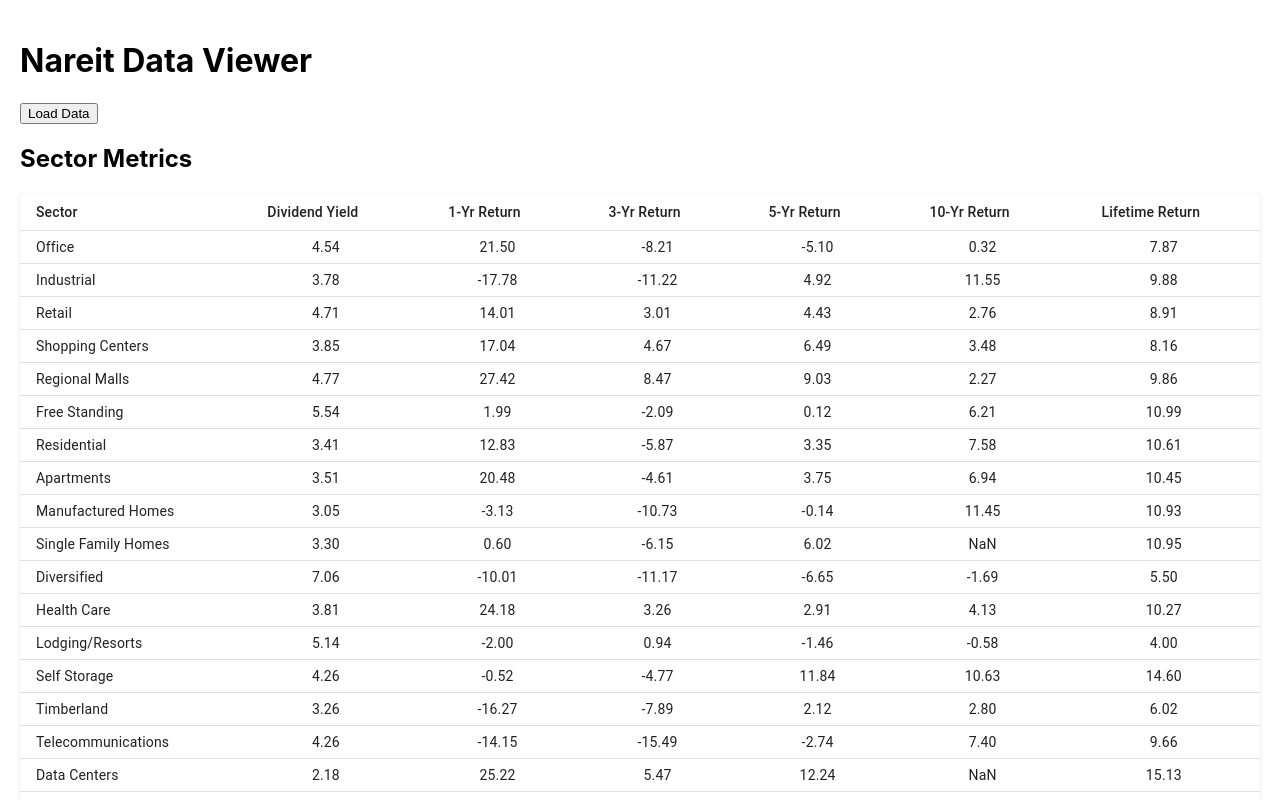
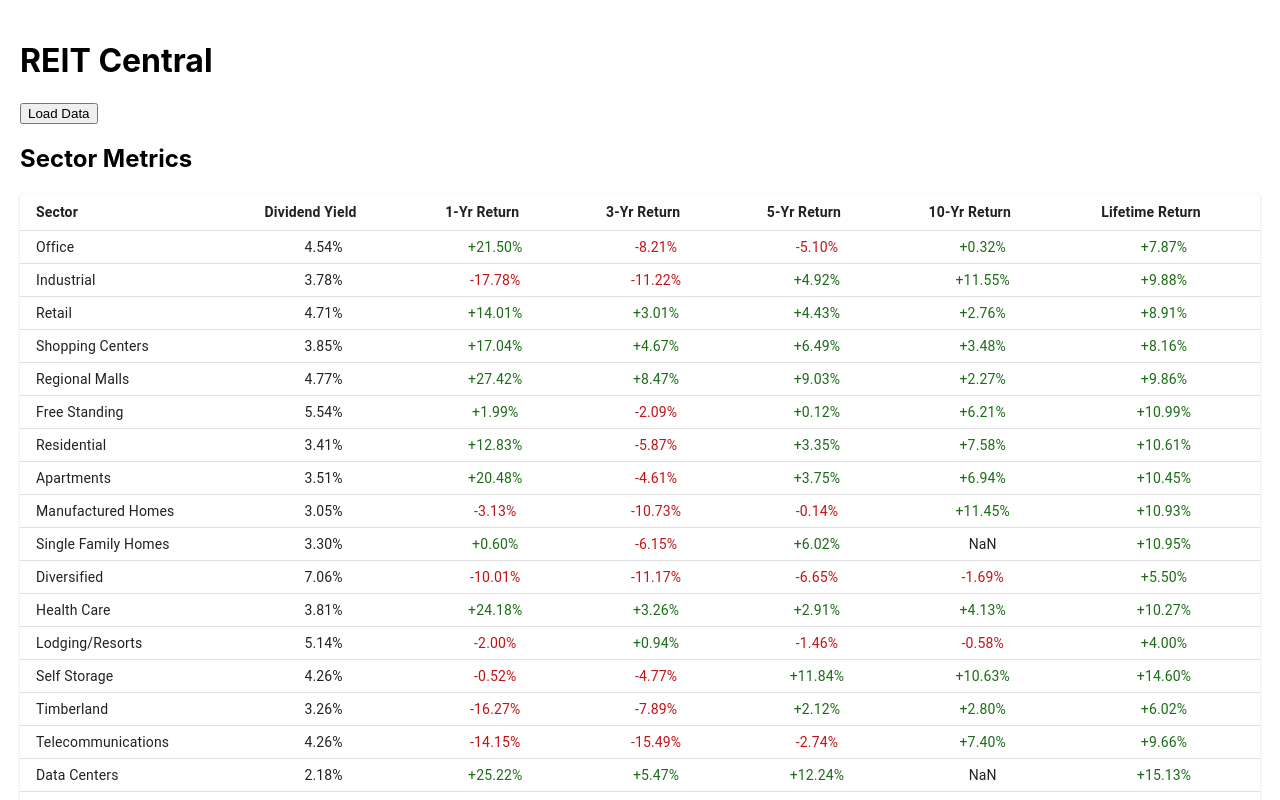
Before and after one commit to kylecribbins/Nareit, a React (Create React App) app in the folder nareit-app/: page / in a window 1280 px wide. Both pictures are taken after a click on the button "Load Data". Shown: the top 800 px of the page. Built offline with nearby package versions, Linux system fonts and the light colour scheme.

Commit message:
Fixed table

```diff
--- a/nareit-app/src/App.js
+++ b/nareit-app/src/App.js
@@ -39,7 +39,7 @@ function App() {
 
   return (
     <div style={{ padding: "20px" }}>
-      <h1>Nareit Data Viewer</h1>
+      <h1>REIT Central</h1>
       <button onClick={handleFileLoad}>Load Data</button>
       {transformedData.length > 0 && (
         <>
--- a/nareit-app/src/components/Table.js
+++ b/nareit-app/src/components/Table.js
@@ -24,8 +24,21 @@ const MaterialTable = ({ data }) => {
 
   const columns = data.length > 0 ? Object.keys(data[0]) : [];
 
-  const formatValue = (value) =>
-    typeof value === "number" ? value.toFixed(2) : value;
+  const formatValue = (value, column) => {
+    if (typeof value === "number" && !isNaN(value)) {
+      // Format return values with a "+" or "-" symbol and a percentage
+      if (["cagr1", "cagr3", "cagr5", "cagr10", "cagrLife"].includes(column)) {
+        const sign = value > 0 ? "+" : "";
+        return `${sign}${value.toFixed(2)}%`;
+      }
+      // Format dividend yield with percentage only
+      if (column === "currentYield") {
+        return `${value.toFixed(2)}%`;
+      }
+      return value.toFixed(2);
+    }
+    return value; // Return the raw value for non-numeric or invalid data
+  };
 
   const handleSort = (column) => {
     const isAsc = orderBy === column && order === "asc";
@@ -61,6 +74,7 @@ const MaterialTable = ({ data }) => {
                     : "left"
                 }
                 sortDirection={orderBy === col ? order : false}
+                style={{ fontWeight: "bold" }} // Bold the column titles
             >
                 <TableSortLabel
                 active={orderBy === col}
@@ -87,8 +101,18 @@ const MaterialTable = ({ data }) => {
                       ? "center"
                       : "left"
                   }
+                  style={{
+                    color:
+                      ["cagr1", "cagr3", "cagr5", "cagr10", "cagrLife"].includes(col) &&
+                      typeof row[col] === "number" &&
+                      !isNaN(row[col])
+                        ? row[col] > 0
+                          ? "#1b6c16" // Green for positive
+                          : "#c01417" // Red for negative
+                        : "inherit", // Default color for non-return columns or dividend yield
+                  }}
                 >
-                  {formatValue(row[col])}
+                  {formatValue(row[col], col)}
                 </TableCell>
               ))}
             </TableRow>
```
Also changed, not shown: 1 other file (tests, documents, lock files or other folders). Lines whose indentation alone changed are shown as unchanged.
